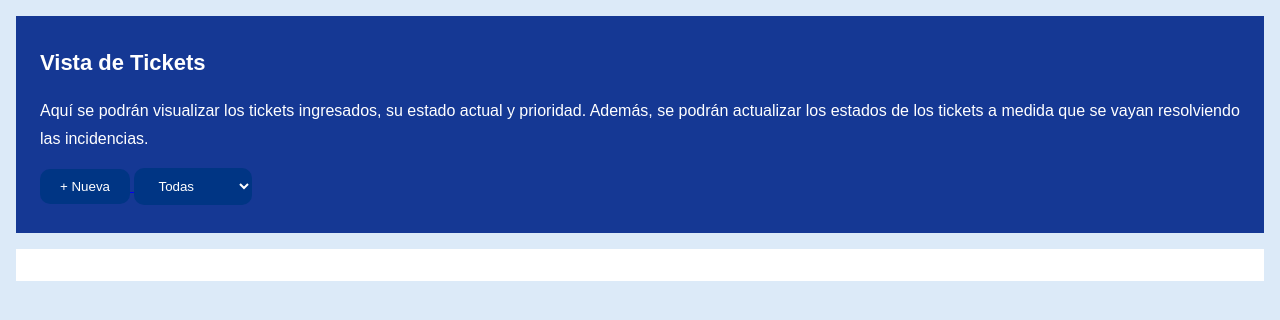
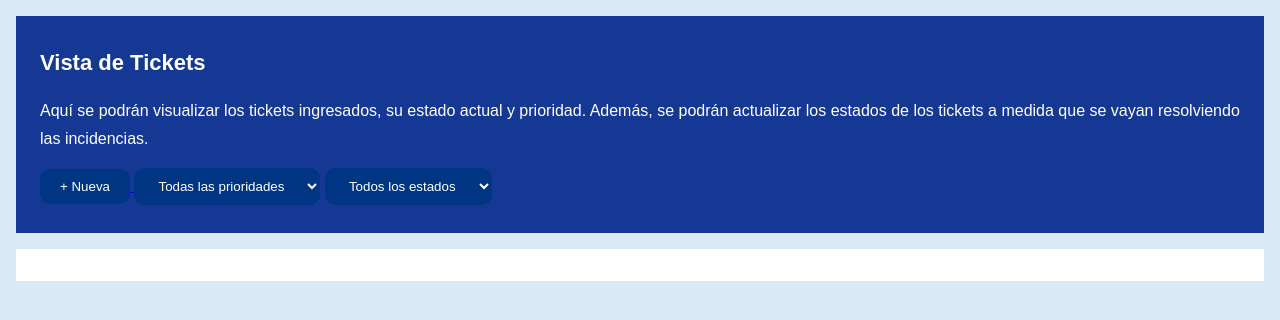
Before and after one commit to augustocrafter22-lab/ProyectoFinal, a PHP site: page /HTML/VistaDeTickets.html in a window 1280 px wide. Shown: the top 320 px of the page. Run offline with PHP 8.4, Linux system fonts and the light colour scheme.

Commit message:
Filtro para estadoRF33
Se implemento el JavaScript con el comando para que el usuario pueda filtrar por estado.

resolves #35

```diff
--- a/Assets/Css/vistaTicket.css
+++ b/Assets/Css/vistaTicket.css
@@ -97,3 +97,12 @@
     border-radius: var(--radio);
     cursor: pointer;
 }
+
+#filtroEstado {
+    background-color: rgb(0, 53, 132);
+    color: white;
+    border: none;
+    padding: 10px 20px;
+    border-radius: var(--radio);
+    cursor: pointer;
+}
--- a/Assets/js/filtros.js
+++ b/Assets/js/filtros.js
@@ -16,3 +16,21 @@ filtroPrioridad.addEventListener("change", function() {
         }
     });
 });
+
+const filtroEstado = document.getElementById("filtroEstado");
+
+filtroEstado.addEventListener("change", function() {
+
+    const estadoSeleccionado = filtroEstado.value;
+
+    ticketsVista.forEach(function(ticket) {
+
+        const textoTicket = ticket.textContent;
+
+        if (estadoSeleccionado === "" || textoTicket.includes(estadoSeleccionado)) {
+            ticket.style.display = "flex";
+        } else {
+            ticket.style.display = "none";
+        }
+    });
+});
--- a/HTML/VistaDeTickets.html
+++ b/HTML/VistaDeTickets.html
@@ -23,7 +23,7 @@
         </a>
         <select id="filtroPrioridad">
 
-            <option value="">Todas</option>
+            <option value="">Todas las prioridades</option>
 
             <option value="Indefinida">Indefinida</option>
 
@@ -32,6 +32,12 @@
             <option value="Media">Media</option>
 
             <option value="Baja">Baja</option>
+        </select>
+
+        <select id="filtroEstado">
+
+            <option value="">Todos los estados</option>
+
         </select>
 
     </section>
```
